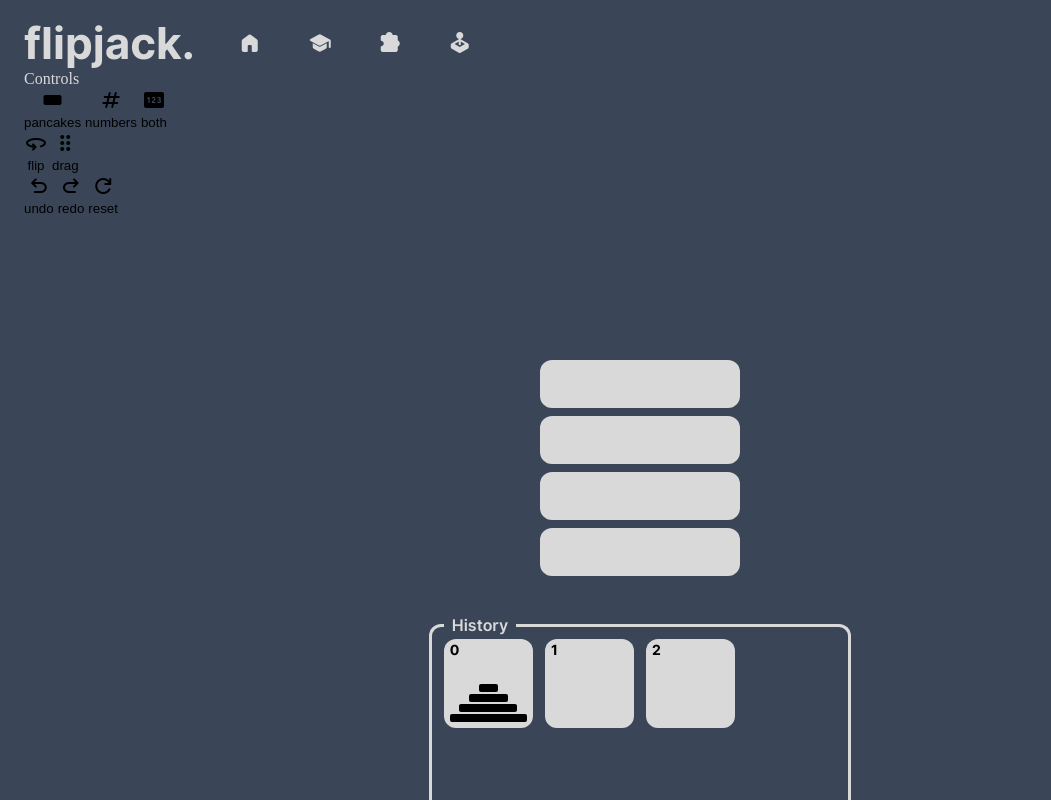
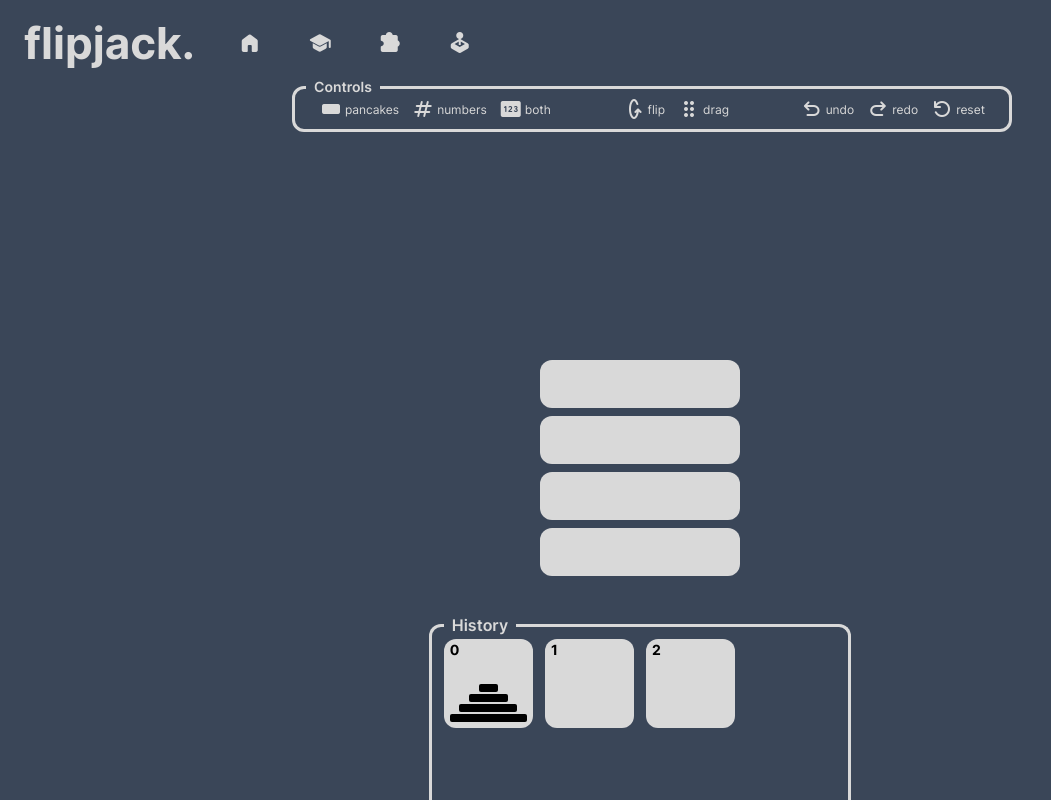
Before and after one commit to derek-graves/pancake-problem, a website built with webpack: page dist/index.html in a window 1280 px wide. Shown: the whole page, without its empty margins (0-1051 px from the left). Built offline with nearby package versions, Linux system fonts and the light colour scheme.

Commit message:
Style controls elements

```diff
--- a/src/style.css
+++ b/src/style.css
@@ -49,9 +49,15 @@ body {
 .top {
   margin-top: 16px;
   margin-left: 24px;
+
+  display: flex;
+  flex-direction: column;
+  gap: 16px;
 }
 
 .header {
+  align-self: start;
+
   display: flex;
   align-items: center;
   gap: 40px;
@@ -79,6 +85,77 @@ body {
 
 .header-icon:hover {
   color: var(--tertiary-color);
+}
+
+.controls {
+  align-self: center;
+  position: relative;
+
+  width: 720px;
+
+  border: 3px solid var(--primary-color);
+  border-radius: var(--primary-radius);
+
+  padding: 8px 24px;
+
+  display: flex;
+  justify-content: space-between;
+  align-items: center;
+  gap: 12px;
+}
+
+.controls-label {
+  position: absolute;
+  left: 11px;
+  top: -11px;
+
+  padding: 0 8px;
+
+  background-color: var(--bg-color);
+
+  font-family: var(--font);
+  font-weight: 600;
+  font-size: 14px;
+}
+
+.control-group {
+  display: flex;
+  gap: 12px;
+}
+
+.single-control {
+  display: flex;
+  align-items: center;
+  gap: 2px;
+
+  color: var(--primary-color);
+}
+
+.control-text {
+  font-family: var(--font);
+  font-size: 12px;
+}
+
+#interact-mode-flip .control-icon {
+  transform: rotate(270deg);
+  -webkit-transform: rotate(270deg);
+  -moz-transform: rotate(270deg);
+  -ms-transform: rotate(270deg);
+}
+
+#change-state-reset .control-icon {
+  transform: scale(-1, 1);
+  -webkit-transform: scale(-1, 1);
+  -moz-transform: scale(-1, 1);
+  -ms-transform: scale(-1, 1);
+}
+
+.single-control:hover {
+  color: var(--tertiary-color);
+}
+
+.single-control:active {
+  color: var(--primary-color);
 }
 
 .middle {
```
